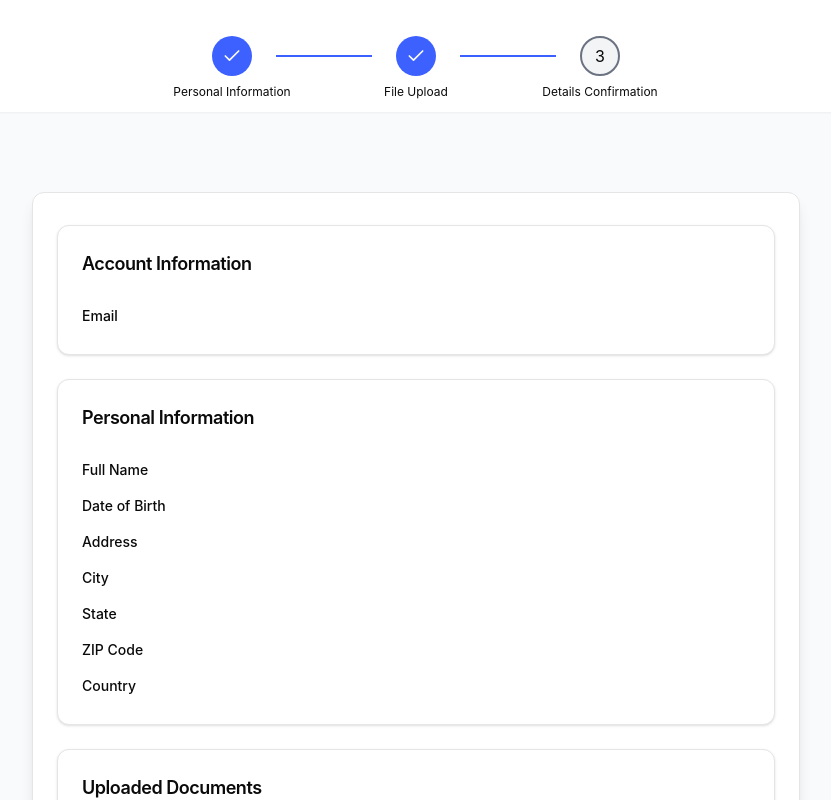
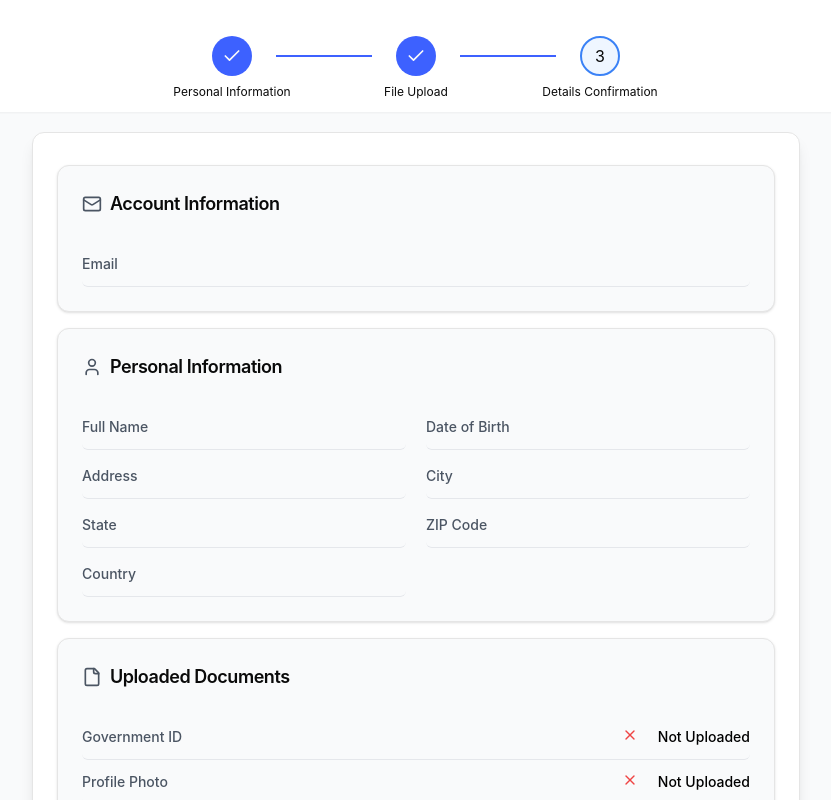
Before and after one commit to BertovDev/KYCtakehome, a Next.js app: page /signup/step-3 in a window 1280 px wide. Shown: the top 800 px of the page, without its empty margins (224-1055 px from the left). Built offline with nearby package versions, Linux system fonts and the light colour scheme; what @radix-ui/themes would draw is missing.

Commit message:
Improve UI of data display

```diff
--- a/src/app/signup/layout.tsx
+++ b/src/app/signup/layout.tsx
@@ -1,6 +1,11 @@
 "use client";
 import React, { ReactNode } from "react";
-import { Card, CardContent } from "../../components/ui/card";
+import {
+  Card,
+  CardContent,
+  CardHeader,
+  CardTitle,
+} from "../../components/ui/card";
 import { motion } from "framer-motion";
 import { SignupProvider } from "@/context/SignupStepContext";
 
@@ -23,11 +28,11 @@ export default function Layout({ children }: Props) {
           <StepsCounter isComplete={isComplete} />
         </div>
 
-        <div className="w-full max-w-3xl mt-20 mx-5">
+        <div className="w-full max-w-3xl mt-5 mx-5">
           <Card className="w-full shadow-lg border-border">
             {/* <CardHeader className="pb-4">
               <CardTitle className="text-2xl mb-5 font-bold text-center">
-                Food Competition Signup
+                {isComplete && "Wallet Ready!"}
               </CardTitle>
             </CardHeader> */}
 
--- a/src/components/signup/StepsCounter.tsx
+++ b/src/components/signup/StepsCounter.tsx
@@ -20,10 +20,10 @@ export default function StepsCounter({ isComplete }: Props) {
                 className={`flex items-center justify-center w-10 h-10 rounded-full border-2 ${
                   index + 1 <= currentStep || isComplete
                     ? "bg-primary border-primary  text-primary-foreground"
-                    : "bg-gray-100"
+                    : "bg-blue-50"
                 }
 
-                    ${currentStep === index ? "border-gray-500 border-2" : " border-none"}
+                    ${currentStep === index ? "border-blue-500 border-2" : " border-none"}
                   `}
               >
                 {index + 1 <= currentStep || isComplete ? (
--- a/src/components/signup/steps/DetailsConfirmationStep.tsx
+++ b/src/components/signup/steps/DetailsConfirmationStep.tsx
@@ -3,7 +3,7 @@
 import { useFormData } from "@/context/SignupStepContext";
 import { useForm } from "react-hook-form";
 import { Card, CardContent, CardHeader, CardTitle } from "@/components/ui/card";
-import { Check, X } from "lucide-react";
+import { Check, File, Image, Mail, User, X } from "lucide-react";
 import { useRouter } from "next/navigation";
 import { useState } from "react";
 import StepButtons from "../StepButtons";
@@ -33,82 +33,123 @@ export default function DetailsConfirmationStep() {
 
   return (
     <form onSubmit={handleSubmit(submitData)} className="space-y-6">
-      <div className="grid gap-6">
-        <Card>
+      <div className="grid gap-4">
+        <Card className=" bg-gray-50">
           <CardHeader>
-            <CardTitle className="text-lg">Account Information</CardTitle>
+            <CardTitle className="text-lg">
+              <div className="flex items-center gap-x-2">
+                <Mail className="h-5 w-5 text-gray-600" />
+                Account Information
+              </div>
+            </CardTitle>
           </CardHeader>
-          <CardContent className="grid gap-2">
-            <div className="flex justify-between py-1">
-              <span className="text-sm font-medium">Email</span>
-              <span className="text-sm text-gray-600">{data.email}</span>
+          <CardContent className="start gap-x-5">
+            <div className="flex justify-between py-3 border-b border-gray-200 rounded-md">
+              <span className="text-sm font-medium text-gray-600">Email</span>
+              <span className="text-sm text-black font-medium">
+                {data.email}
+              </span>
             </div>
           </CardContent>
         </Card>
 
-        <Card>
+        <Card className=" bg-gray-50">
           <CardHeader>
-            <CardTitle className="text-lg">Personal Information</CardTitle>
+            <CardTitle className="text-lg">
+              <div className="flex items-center gap-x-2">
+                <User className="h-5 w-5 text-gray-600" />
+                Personal Information
+              </div>
+            </CardTitle>
           </CardHeader>
-          <CardContent className="grid gap-2">
-            <div className="flex justify-between py-1">
-              <span className="text-sm font-medium">Full Name</span>
-              <span className="text-sm text-gray-600">{data.fullname}</span>
+          <CardContent className="grid grid-cols-2 gap-x-5 gap-y-1">
+            <div className="flex justify-between gap-x-5 py-3 border-b border-gray-200 rounded-md">
+              <span className="text-sm font-medium text-gray-600">
+                Full Name
+              </span>
+              <span className="text-sm text-black font-medium">
+                {data.fullname}
+              </span>
             </div>
-            <div className="flex justify-between py-1">
-              <span className="text-sm font-medium">Date of Birth</span>
-              <span className="text-sm text-gray-600">{data.dateOfBirth}</span>
+            <div className="flex justify-between gap-x-5 py-3 border-b border-gray-200 rounded-md ">
+              <span className="text-sm font-medium text-gray-600">
+                Date of Birth
+              </span>
+              <span className="text-sm text-black font-medium">
+                {data.dateOfBirth}
+              </span>
             </div>
-            <div className="flex justify-between py-1">
-              <span className="text-sm font-medium">Address</span>
-              <span className="text-sm text-gray-600">{data.fullAddress}</span>
+            <div className="flex justify-between gap-x-5 py-3 border-b border-gray-200 rounded-md">
+              <span className="text-sm font-medium text-gray-600">Address</span>
+              <span className="text-sm text-black font-medium">
+                {data.fullAddress}
+              </span>
             </div>
-            <div className="flex justify-between py-1">
-              <span className="text-sm font-medium">City</span>
-              <span className="text-sm text-gray-600">{data.city}</span>
+            <div className="flex justify-between   gap-x-5 py-3 border-b border-gray-200 rounded-md">
+              <span className="text-sm font-medium text-gray-600">City</span>
+              <span className="text-sm text-black font-medium">
+                {data.city}
+              </span>
             </div>
-            <div className="flex justify-between py-1">
-              <span className="text-sm font-medium">State</span>
-              <span className="text-sm text-gray-600">{data.state}</span>
+            <div className="flex justify-between   gap-x-5 py-3 border-b border-gray-200 rounded-md">
+              <span className="text-sm font-medium text-gray-600">State</span>
+              <span className="text-sm text-black font-medium">
+                {data.state}
+              </span>
             </div>
-            <div className="flex justify-between py-1">
-              <span className="text-sm font-medium">ZIP Code</span>
-              <span className="text-sm text-gray-600">{data.zipcode}</span>
+            <div className="flex justify-between   gap-x-5 py-3 border-b border-gray-200 rounded-md">
+              <span className="text-sm font-medium text-gray-600">
+                ZIP Code
+              </span>
+              <span className="text-sm text-black font-medium ">
+                {data.zipcode}
+              </span>
             </div>
-            <div className="flex justify-between py-1">
-              <span className="text-sm font-medium">Country</span>
-              <span className="text-sm text-gray-600">{data.country}</span>
+            <div className="flex justify-between gap-x-5 py-3 border-b border-gray-200 rounded-md ">
+              <span className="text-sm font-medium text-gray-600">Country</span>
+              <span className="text-sm text-black font-medium">
+                {data.country}
+              </span>
             </div>
           </CardContent>
         </Card>
 
-        <Card>
+        <Card className=" bg-gray-50">
           <CardHeader>
-            <CardTitle className="text-lg">Uploaded Documents</CardTitle>
+            <CardTitle className="text-lg">
+              <div className="flex items-center gap-x-2">
+                <File className="h-5 w-5 text-gray-600" />
+                Uploaded Documents
+              </div>
+            </CardTitle>
           </CardHeader>
-          <CardContent className="grid gap-2">
-            <div className="flex justify-between py-1">
-              <span className="text-sm font-medium">Government ID</span>
-              <div className="flex items-center gap-2">
+          <CardContent className="start gap-x-5 ">
+            <div className="flex justify-between py-3 border-b border-gray-200 rounded-md">
+              <span className="text-sm font-medium text-gray-600">
+                Government ID
+              </span>
+              <div className="flex items-start gap-x-5">
                 {data.governmentIdString ? (
                   <Check className="h-4 w-4 text-green-500" />
                 ) : (
                   <X className="h-4 w-4 text-red-500" />
                 )}
-                <span className="text-sm text-gray-600">
+                <span className="text-sm text-black font-medium">
                   {data.governmentIdString ? "Uploaded" : "Not Uploaded"}
                 </span>
               </div>
             </div>
-            <div className="flex justify-between py-1">
-              <span className="text-sm font-medium">Profile Photo</span>
-              <div className="flex items-center gap-2">
+            <div className="flex justify-between py-3 border-b border-gray-200 rounded-md">
+              <span className="text-sm font-medium text-gray-600">
+                Profile Photo
+              </span>
+              <div className="flex items-start gap-x-5">
                 {data.profilePhoto ? (
                   <Check className="h-4 w-4 text-green-500" />
                 ) : (
                   <X className="h-4 w-4 text-red-500" />
                 )}
-                <span className="text-sm text-gray-600">
+                <span className="text-sm text-black font-medium">
                   {data.profilePhoto ? "Uploaded" : "Not Uploaded"}
                 </span>
               </div>
--- a/src/components/signup/steps/fileUploadStep/ReviewFIlesStep.tsx
+++ b/src/components/signup/steps/fileUploadStep/ReviewFIlesStep.tsx
@@ -20,7 +20,7 @@ export default function ReviewFIlesStep({
   isLoading,
 }: Props) {
   return (
-    <div className="flex flex-col items-center py-8 px-4 md:px-6 max-w-2xl mx-auto text-center animate-fadeIn">
+    <div className="flex flex-col items-center py-5 px-4 md:px-6 max-w-2xl mx-auto text-center animate-fadeIn">
       <h1 className="text-2xl md:text-3xl font-bold text-gray-800 mb-4">
         Files Review
       </h1>
```
Also changed, not shown: src/components/signup/WalletInitialization.tsx (+24 -13 lines).
